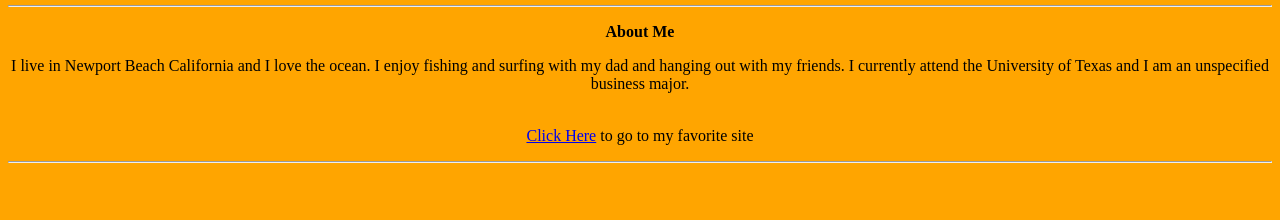
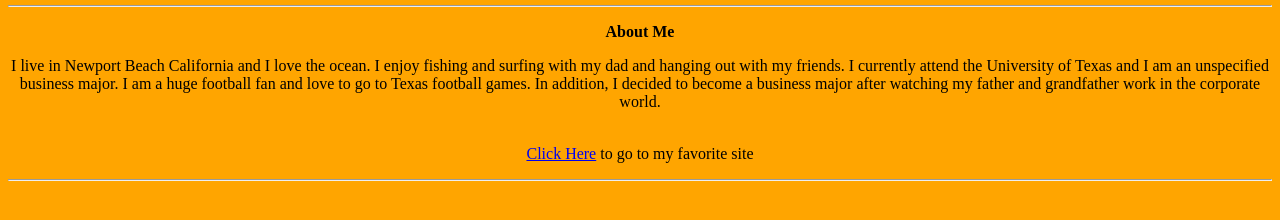
Before and after one commit to Cjacobs44/cjacobs44.github.io, a plain HTML site: page index.html in a window 1280 px wide. Shown: the part 382-602 px from the top of the page. Drawn offline with Linux system fonts and the light colour scheme.

Commit message:
Update index.html

```diff
--- a/index.html
+++ b/index.html
@@ -12,7 +12,7 @@
 
 <center><p><strong>About Me</strong></p>
 
-<p>I live in Newport Beach California and I love the ocean. I enjoy fishing and surfing with my dad and hanging out with my friends. I currently attend the University of Texas and I am an unspecified business major.  <br /><br /></p>
+<p>I live in Newport Beach California and I love the ocean. I enjoy fishing and surfing with my dad and hanging out with my friends. I currently attend the University of Texas and I am an unspecified business major. I am a huge football fan and love to go to Texas football games. In addition, I decided to become a business major after watching my father and grandfather work in the corporate world.  <br /><br /></p>
 
 <p style="text-align: center;"><a href="https://www.miniclip.com/games/en/ ">Click Here</a> to go to my favorite site</p>
 
```
